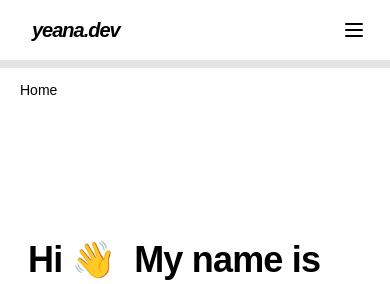
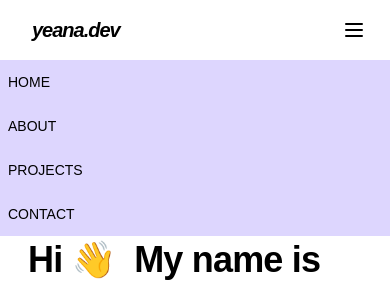
Before and after one commit to yeana-dev/yeana, a React (Create React App) app in the folder client/: page / in a window 390 px wide. Both pictures are taken after a click on the button 354 px from the left and 30 px from the top of the page. Shown: the top 284 px of the page. Built offline with nearby package versions, Linux system fonts and the light colour scheme.

Commit message:
Added mobile size navbar menu elements

```diff
--- a/client/src/components/Nav.jsx
+++ b/client/src/components/Nav.jsx
@@ -79,9 +79,7 @@ export default function Nav() {
 
       {/* Mobile screen navbar */}
       <section
-        className={`${
-          !toggle && "hidden"
-        } mobile-menu md:hidden px-3 border-t-8 border-aajc-orange`}
+        className={`${!toggle && "hidden"} mobile-menu md:hidden`}
         id="menu"
         onClick={() => hide()}
       >
@@ -89,9 +87,33 @@ export default function Nav() {
           <li>
             <a
               href="/"
-              className="block text-sm px-2 py-3 text-black hover:bg-black hover:text-white transition duration-300"
+              className="block text-sm px-2 py-3 text-black bg-purple-200 hover:bg-purple-300 hover:text-white uppercase transition duration-300"
             >
               Home
+            </a>
+          </li>
+          <li>
+            <a
+              href="/#about"
+              className="block text-sm px-2 py-3 text-black bg-purple-200 hover:bg-purple-300 hover:text-white uppercase transition duration-300"
+            >
+              About
+            </a>
+          </li>
+          <li>
+            <a
+              href="/#projects"
+              className="block text-sm px-2 py-3 text-black bg-purple-200 hover:bg-purple-300 hover:text-white uppercase transition duration-300"
+            >
+              Projects
+            </a>
+          </li>
+          <li>
+            <a
+              href="/#contact"
+              className="block text-sm px-2 py-3 text-black bg-purple-200 hover:bg-purple-300 hover:text-white uppercase transition duration-300"
+            >
+              Contact
             </a>
           </li>
         </ul>
```
